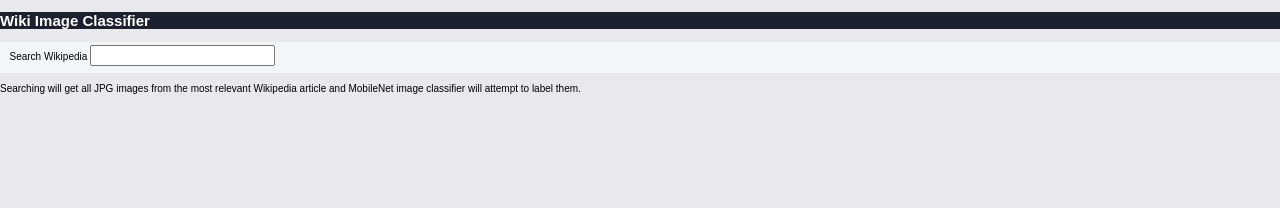
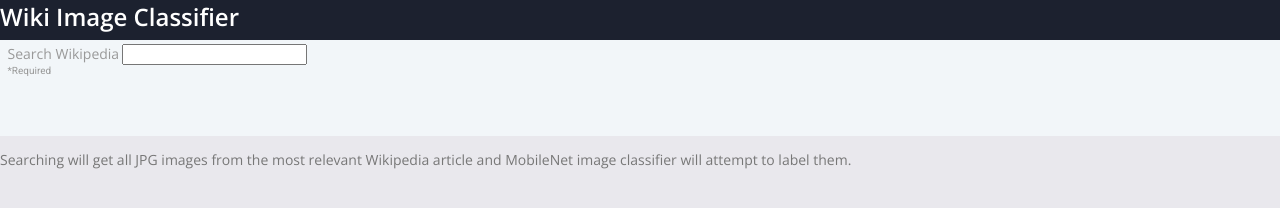
Before and after one commit to jpyepez/wiki_classifier, a website built with webpack: page src/index.html in a window 1280 px wide. Built offline with nearby package versions, Linux system fonts and the light colour scheme; what ml5 would draw is missing.

Commit message:
styling fonts

```diff
--- a/src/index.html
+++ b/src/index.html
@@ -5,22 +5,22 @@
     <meta name="viewport" content="width=device-width, initial-scale=1.0">
     <meta http-equiv="X-UA-Compatible" content="ie=edge">
     <title>Wiki Image Classifier</title>
-    <!-- <script src="https://unpkg.com/ml5@0.1.1/dist/ml5.min.js"></script> -->
+    <link href="https://fonts.googleapis.com/css?family=Montserrat:400,500|Open+Sans:400,600|Roboto" rel="stylesheet">
 </head>
 <body>
     <nav id="form-section">
         <h1>Wiki Image Classifier</h1>
     </nav>
-    <section>
+    <section id="search-form">
         <fieldset>
                 <label for="image-input">Search Wikipedia</label>
                 <input type="text" id="image-url" name="image-url" required/>
+                <small class="text-helper">*Required</small>
         </fieldset>
     </section>
-    <section>
-        <p id="instructions">Searching will get all JPG images from the most relevant Wikipedia
+    <section id="container">
+        <p>Searching will get all JPG images from the most relevant Wikipedia
         article and MobileNet image classifier will attempt to label them.</p>
-        <div id="container"></div>
     </section>
 </body>
 </html>
--- a/src/styles/styles.css
+++ b/src/styles/styles.css
@@ -12,17 +12,66 @@
     background-color: #E9E8ED;
 }
 
+/* navbar */
+
 nav {
+    width: 100%;
+    height: 4rem;
     background-color: #1C212F;
-    color: white;
+    color: #FFF;
 }
 
+h1 {
+    margin: 0;
+    font-family: "Open Sans", Arial, sans-serif;
+    font-size: 2.4rem;
+    font-weight: 600;
+}
+
+/* end of navbar */
+
+/* search form */
+
 section:first-of-type {
+    width: 100%;
+    height: 9.6rem;
     background-color: #F2F6F9;
 }
 
 fieldset {
     border: none;
+    margin: 0;
 }
 
+fieldset > label {
+    font-family: "Open Sans", Arial, sans-serif;
+    font-size: 1.4rem;
+    font-weight: 400;
+    color: #999;
+}
+
+input {
+    outline: none;
+}
+
+.text-helper {
+    display: block;
+    font-family: "Roboto", Arial, sans-serif;
+    font-size: 1rem;
+    color: #999;
+}
+
+/* end of search form */
+
+/* container */
+
+#container > p {
+    font-family: "Open Sans", Arial, sans-serif;
+    font-size: 1.4rem;
+    font-weight: 400;
+    color: #777;
+}
+
+/* end of container */
+
 /* end of common styles */
```
